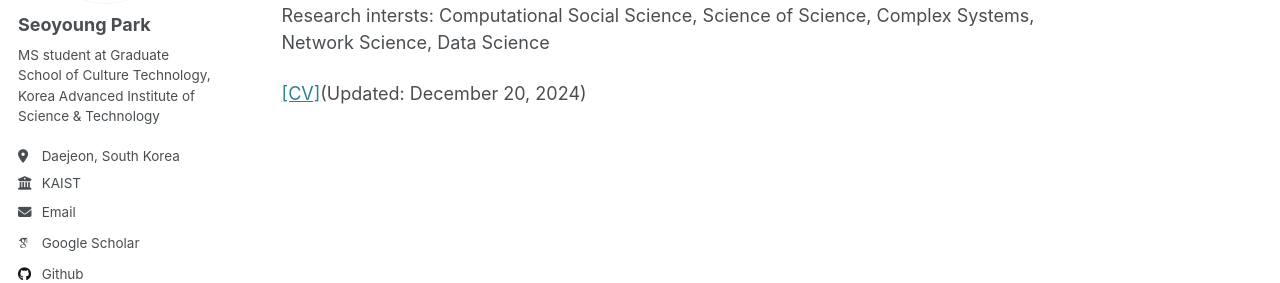
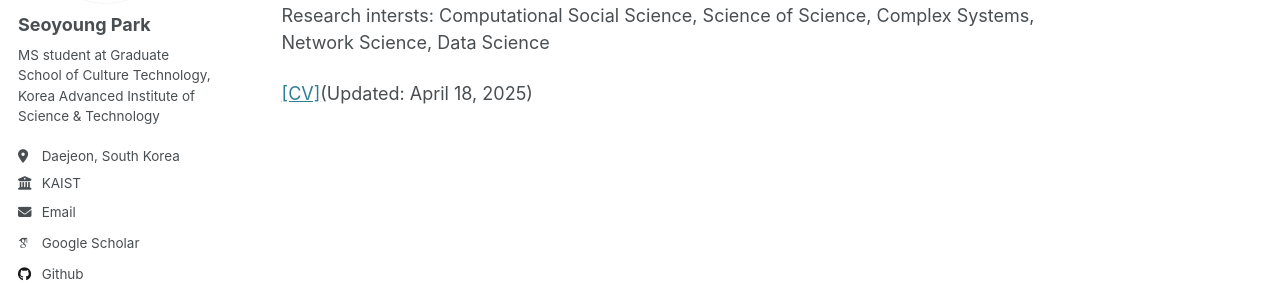
Before and after one commit to seoyypark/seoyypark.github.io, a Jekyll site: the page built from _pages/about.md, in a window 1280 px wide. Shown: the part 324-607 px from the top of the page. Built offline with Jekyll 4.4.1, drawn with Linux system fonts in a browser that asks for light colours; some web fonts are replaced.

Commit message:
Update CV

```diff
--- a/_pages/about.md
+++ b/_pages/about.md
@@ -13,4 +13,4 @@ I am a M.S. student at Graduate School of Culture Technology, Korea Advanced Ins
 
 Research intersts: Computational Social Science, Science of Science, Complex Systems, Network Science, Data Science
 
-[[CV]](/files/cv-202412.pdf)(Updated: December 20, 2024)
+[[CV]](/files/CV_20250418.pdf)(Updated: April 18, 2025)
```
